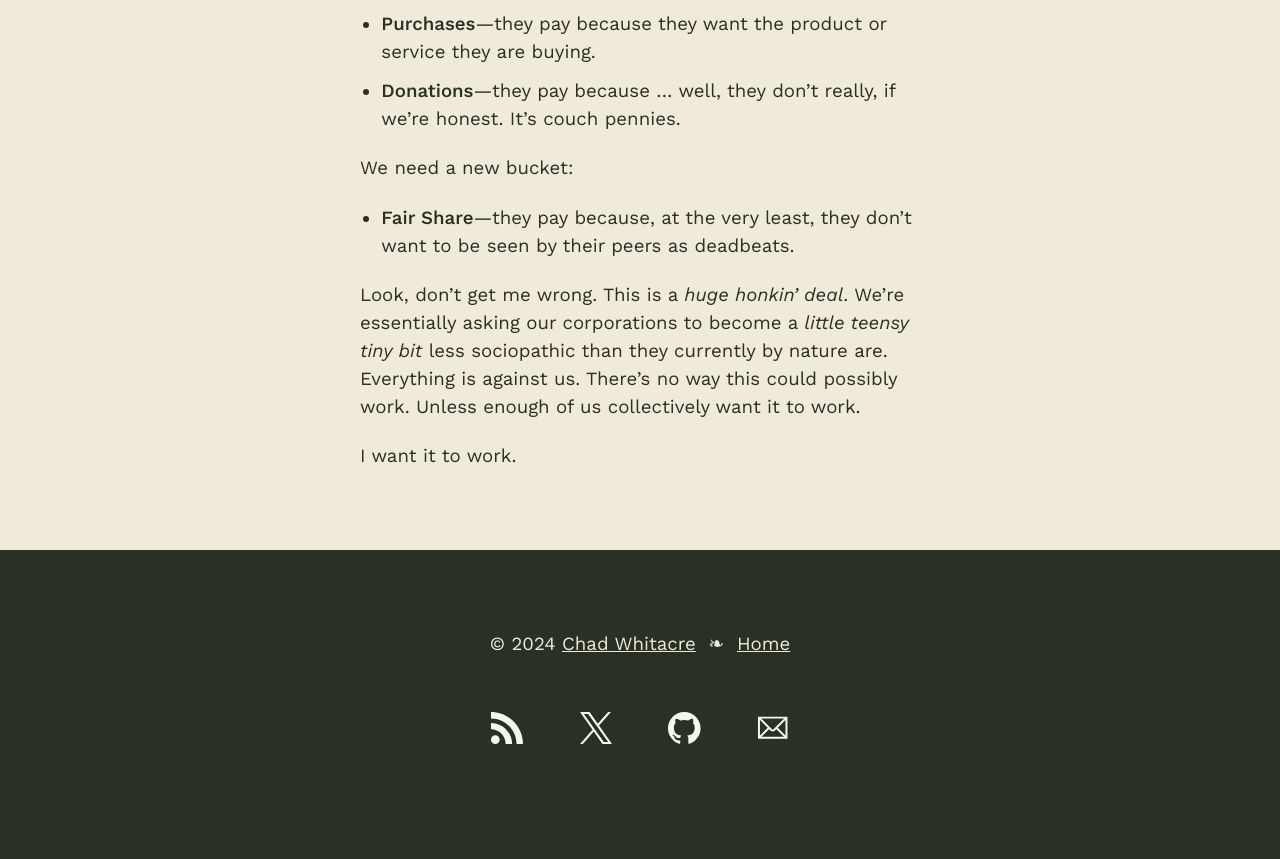
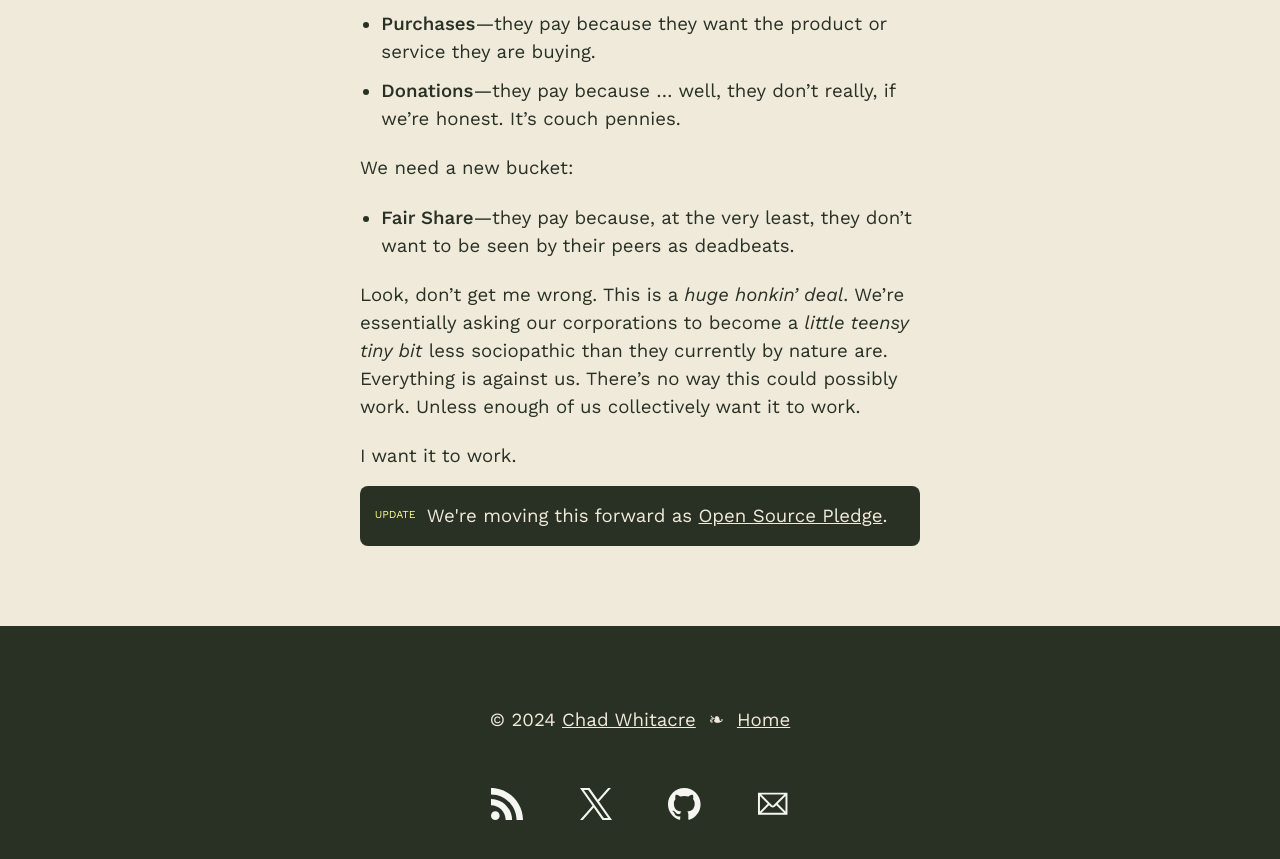
Before and after one commit to chadwhitacre/openpath, a Jekyll site: the page built from _posts/2024-04-05-open-source-is-a-restaurant.md, in a window 1280 px wide and 900 px high, scrolled down 3829 px. Shown: the top 859 px of the window. Built offline with Jekyll 4.4.1, drawn with Linux system fonts in a browser that asks for light colours; some web fonts are replaced; comment, search, counter and statistics services are not loaded; before the commit the page ends 4653 px from its top, so only the background shows below that.

Commit message:
Link to osspledge.com

```diff
--- a/_posts/2024-04-05-open-source-is-a-restaurant.md
+++ b/_posts/2024-04-05-open-source-is-a-restaurant.md
@@ -137,3 +137,8 @@ currently by nature are. Everything is against us. There's no way this could
 possibly work. Unless enough of us collectively want it to work.
 
 I want it to work.
+
+<div class="update">
+  <span>Update</span>
+  We're moving this forward as <a href="https://osspledge.com/">Open Source Pledge</a>.
+</div>
```
